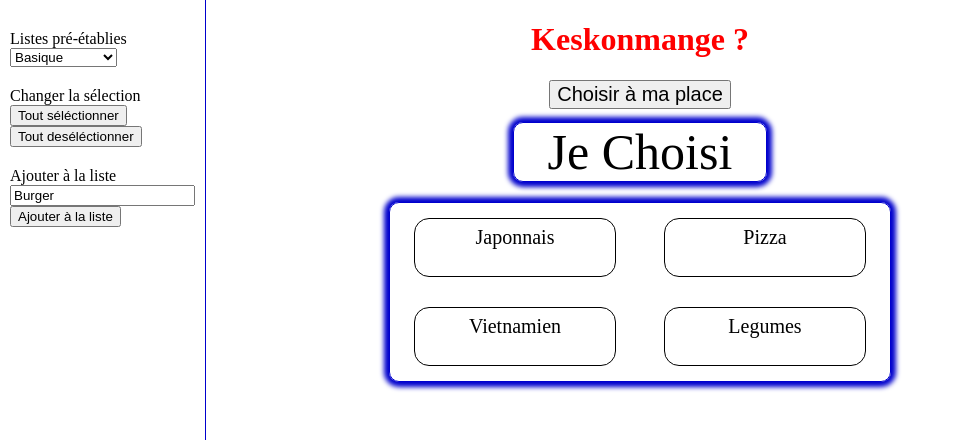
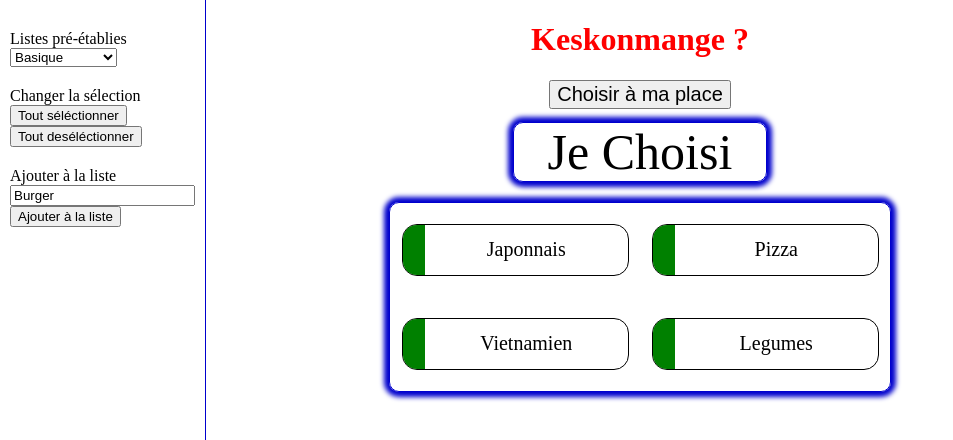
Before and after one commit to AdrienTurmo/keskonmange, an Angular app: page / in a window 1280 px wide. Shown: the top 440 px of the page, without its empty margins (0-953 px from the left). Built offline with nearby package versions, Linux system fonts and the light colour scheme.

Commit message:
Mailleur affichage de la liste et limite à 18 caractères

```diff
--- a/src/app/app.component.html
+++ b/src/app/app.component.html
@@ -13,7 +13,8 @@
       <ul *ngFor="let bouffe of bouffeList">
         <li>
           <span class="the-bouffe-list__item" (click)="toggleWanted(bouffe)">
-            {{bouffe.value}}
+            <span class="the-bouffe-list__item__selected" [ngStyle]="{'background-color': bouffe.isWanted ? 'green' : 'red'}"></span>
+            <span class="the-bouffe-list__item__value">{{bouffe.value}}</span>
           </span>
         </li>
       </ul>
@@ -44,7 +45,7 @@
           Ajouter à la liste
         </span>
         <label>
-          <input id="new-bouffe" type="text" (keyup.enter)="addToList()" [(ngModel)]="newBouffe">
+          <input id="new-bouffe" type="text" maxlength="18" (keyup.enter)="addToList()" [(ngModel)]="newBouffe">
         </label>
         <button id="new-bouffe-button" (click)="addToList()">Ajouter à la liste</button>
       </div>
--- a/src/app/app.component.scss
+++ b/src/app/app.component.scss
@@ -11,10 +11,11 @@
 .bouffe-pannel {
   display: block;
   position: center;
-  margin-right:auto;
-  margin-left:auto;
+  margin-right: auto;
+  margin-left: auto;
   max-width: 500px;
   min-width: min-content;
+  min-height: 94px;
   border: solid 1px mediumblue;
   border-radius: 10px;
   box-shadow: mediumblue 0 0 5px 5px;
@@ -23,31 +24,57 @@
 .the-bouffe-list {
   display: flex;
   flex-flow: row wrap;
-  align-content: space-around;
+  align-content: center;
   justify-content: space-around;
+  padding: 0;
 }
 
 .the-bouffe-list ul {
   list-style: none;
   padding: 5px;
-  margin: 10px;
 }
 
 .the-bouffe-list__item {
-  flex: 10 0 1000px;
   border: solid 1px black;
   border-radius: 15px;
-  display: block;
-  width: 200px;
+  display: grid;
+  grid-auto-columns: 10%;
+  width: 225px;
   height: 50px;
   font-size: 20px;
-  padding-top: 7px;
-  text-align: center;
+  overflow: hidden;
+}
+
+.the-bouffe-list__item__value {
+  grid-row: 1;
+  grid-column: 2 / 11;
+  align-self: center;
+  justify-self: center;
+  font-size: 100%;
 }
 
 .the-bouffe-list__item:hover {
   color: white;
   background-color: lightseagreen;
+}
+
+.the-bouffe-list__item__selected {
+  grid-row: 1;
+  grid-column: 1;
+  background-color: green;
+}
+
+.the-bouffe-list__item__selected[aria-selected=true] {
+  background-color: green;
+}
+
+.the-bouffe-list__item__selected[aria-selected=false] {
+  background-color: red;
+}
+
+.the-bouffe-list__item__selected::before {
+  content: " ";
+  white-space: pre;
 }
 
 .bouffe-navigation {
@@ -58,6 +85,7 @@
   top: 0;
   left: 0;
 }
+
 .bouffe-controls {
   padding-top: 20px;
   display: flex;
```
